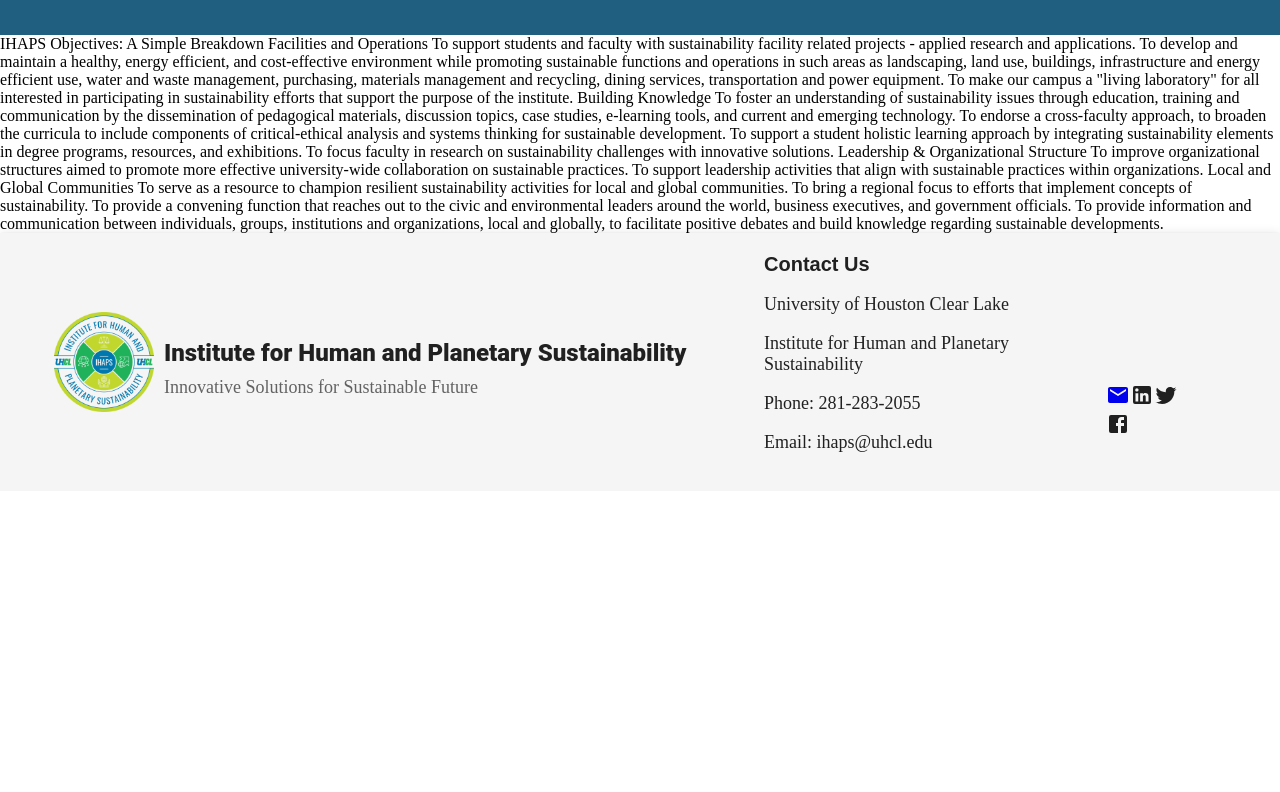
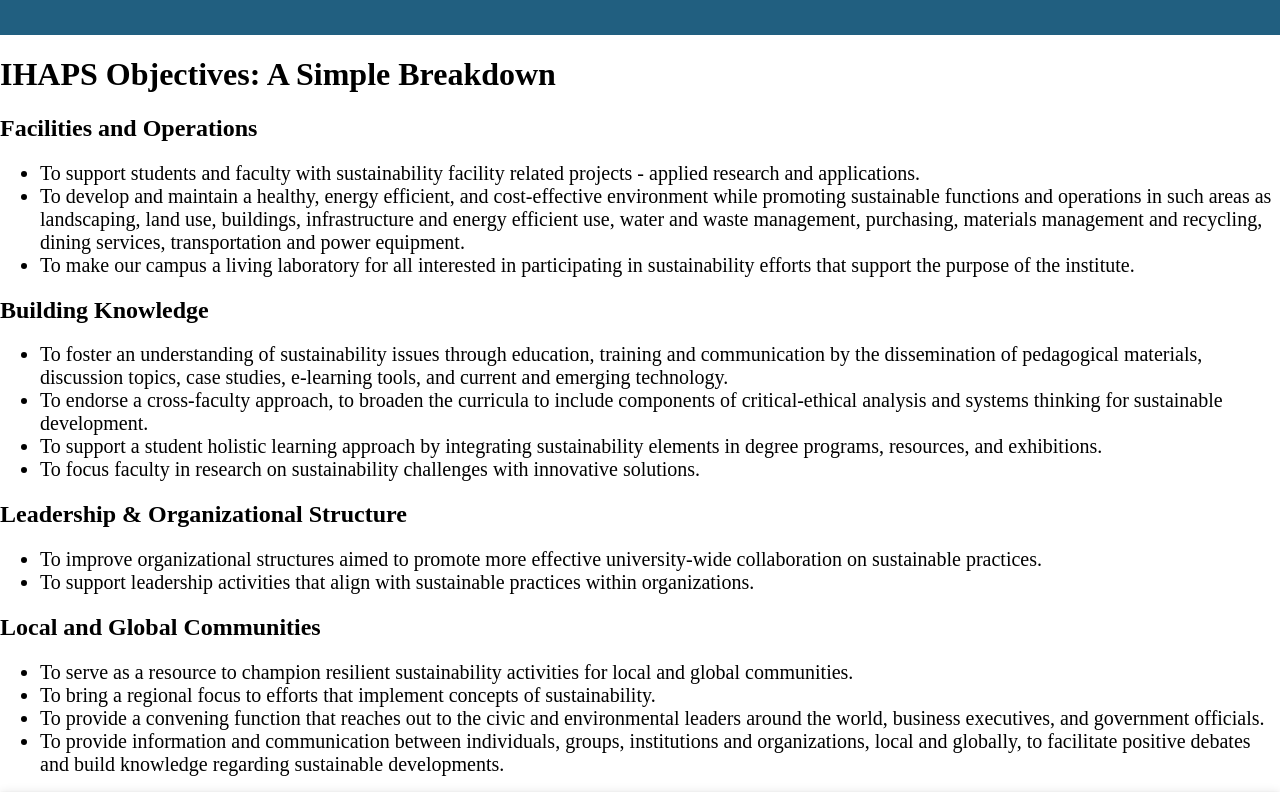
Before and after one commit to sdpreddy1998/IHAPS, a React (Create React App) app in the folder IHAPS-master/: page /#/About in a window 1280 px wide. Shown: the part 428-1220 px from the top of the page. Before the commit the page ends 919 px from the top, so only its background shows below. Built offline with nearby package versions, Linux system fonts and the light colour scheme.

Commit message:
Ui changes

```diff
--- a/IHAPS-master/src/About.js
+++ b/IHAPS-master/src/About.js
@@ -7,6 +7,53 @@
 import Topappbar from './Topappbar';
 import Navigationbar from './Navigationbar';
 function About() {
+    const About_content_list1 = [
+        {
+            content: "To support students and faculty with sustainability facility related projects - applied research and applications."
+        },
+        {
+            content: "To develop and maintain a healthy, energy efficient, and cost-effective environment while promoting sustainable functions and operations in such areas as landscaping, land use, buildings, infrastructure and energy efficient use, water and waste management, purchasing, materials management and recycling, dining services, transportation and power equipment."
+        },
+        {
+            content: "To make our campus a living laboratory for all interested in participating in sustainability efforts that support the purpose of the institute."
+        }
+    ]
+    const About_content_list2 = [
+        {
+            content: "To foster an understanding of sustainability issues through education, training and communication by the dissemination of pedagogical materials, discussion topics, case studies, e-learning tools, and current and emerging technology."
+        },
+        {
+            content: "To endorse a cross-faculty approach, to broaden the curricula to include components of critical-ethical analysis and systems thinking for sustainable development."
+        },
+        {
+            content: "To support a student holistic learning approach by integrating sustainability elements in degree programs, resources, and exhibitions."
+        },
+        {
+            content: "To focus faculty in research on sustainability challenges with innovative solutions."
+        }
+    ]
+    const About_content_list3 = [
+        {
+            content: "To improve organizational structures aimed to promote more effective university-wide collaboration on sustainable practices."
+        },
+        {
+            content: "To support leadership activities that align with sustainable practices within organizations."
+        },
+    ]
+    const About_content_list4 = [
+        {
+            content: " To serve as a resource to champion resilient sustainability activities for local and global communities."
+        },
+        {
+            content: "To bring a regional focus to efforts that implement concepts of sustainability."
+        },
+        {
+            content: "To provide a convening function that reaches out to the civic and environmental leaders around the world, business executives, and government officials."
+        },
+        {
+            content: "To provide information and communication between individuals, groups, institutions and organizations, local and globally, to facilitate positive debates and build knowledge regarding sustainable developments."
+        }
+    ]
     return (
         <div className="main_container" >
             <Topappbar />
@@ -18,24 +65,51 @@
                 </ul>
             </div>
             <div className='about-content'>
-                IHAPS Objectives: A Simple Breakdown
-                Facilities and Operations
-                To support students and faculty with sustainability facility related projects - applied research and applications.
-                To develop and maintain a healthy, energy efficient, and cost-effective environment while promoting sustainable functions and operations in such areas as landscaping, land use, buildings, infrastructure and energy efficient use, water and waste management, purchasing, materials management and recycling, dining services, transportation and power equipment.
-                To make our campus a "living laboratory" for all interested in participating in sustainability efforts that support the purpose of the institute.
-                Building Knowledge
-                To foster an understanding of sustainability issues through education, training and communication by the dissemination of pedagogical materials, discussion topics, case studies, e-learning tools, and current and emerging technology.
-                To endorse a cross-faculty approach, to broaden the curricula to include components of critical-ethical analysis and systems thinking for sustainable development.
-                To support a student holistic learning approach by integrating sustainability elements in degree programs, resources, and exhibitions.
-                To focus faculty in research on sustainability challenges with innovative solutions.
-                Leadership & Organizational Structure
-                To improve organizational structures aimed to promote more effective university-wide collaboration on sustainable practices.
-                To support leadership activities that align with sustainable practices within organizations.
-                Local and Global Communities
-                To serve as a resource to champion resilient sustainability activities for local and global communities.
-                To bring a regional focus to efforts that implement concepts of sustainability.
-                To provide a convening function that reaches out to the civic and environmental leaders around the world, business executives, and government officials.
-                To provide information and communication between individuals, groups, institutions and organizations, local and globally, to facilitate positive debates and build knowledge regarding sustainable developments.
+                <h1>IHAPS Objectives: A Simple Breakdown</h1>
+                <h2>Facilities and Operations</h2>
+                <ul>
+
+                    {
+                        About_content_list1.map((ele, index) =>
+                        (
+                            <li className='about-list-item'>{ele.content}</li>
+
+                        ))
+                    }
+
+                </ul>
+                <h2>  Building Knowledge</h2>
+                <ul>
+                    {
+                        About_content_list2.map((ele, index) =>
+                        (
+                            <li className='about-list-item'>{ele.content}</li>
+
+                        ))
+                    }
+
+                </ul>
+                <h2>Leadership & Organizational Structure</h2>
+                <ul>
+                    {
+                        About_content_list3.map((ele, index) =>
+                        (
+                            <li className='about-list-item'>{ele.content}</li>
+
+                        ))
+                    }
+                </ul>
+                <h2>Local and Global Communities</h2>
+                <ul>
+                    {
+                        About_content_list4.map((ele, index) =>
+                        (
+                            <li className='about-list-item'>{ele.content}</li>
+
+                        ))
+                    }
+
+                </ul>
             </div>
             <Footer />
         </div>
--- a/IHAPS-master/src/App.css
+++ b/IHAPS-master/src/App.css
@@ -453,6 +453,14 @@
   border: 0;
   border-top: 3px solid white;
 }
+.about-content{
+  width:80em;
+  margin-left: auto;
+  margin-right: auto;
+}
+.about-list-item{
+  font-size: 20px;
+}
 
 
 
--- a/IHAPS-master/src/Login.js
+++ b/IHAPS-master/src/Login.js
@@ -1,13 +1,25 @@
 import './App.css';
 import Button from '@mui/material/Button';
 import { Link } from "react-router-dom";
-import React , { Component}  from 'react';
+import React , { Component, useState}  from 'react';
 import Appbar from './Appbar';
 import Footer from './Footer';
 import Topappbar from './Topappbar';
 import Navigationbar from './Navigationbar';
 
 function Login() {
+    const [email,setEmail]=useState("");
+    const [password,setPassword]=useState("");
+    const handleSubmit=()=>{
+        console.log(email,password)
+        if(email==="sai@gmail.com")
+        {
+            if(password==="Saikota123@")
+            {
+                window.location="/WorkGroups"
+            }
+        }
+    }
     return (
         <div className="main_container" >
             <Topappbar/>
@@ -43,7 +55,7 @@
                             UHCL Email
                         </div>
                         <div className='input-text'>
-                            <input type="text" />
+                            <input type="text" onChange={e => setEmail(e.target.value)}/>
                         </div>
                     </div>
                     <div className='items'>
@@ -51,13 +63,13 @@
                             Password
                         </div>
                         <div className='input-text'>
-                            <input type="text" />
+                            <input type="text" onChange={e => setPassword(e.target.value)} />
                         </div>
                     </div>
 
                     <div className='submit-button'>
                         <Link to="/WorkGroups" style={{  textDecoration: "none"}}>
-                            <Button variant="contained" style={{ height: 50, width: "200%" }}>
+                            <Button variant="contained" style={{ height: 50, width: "200%" }} onCLick={handleSubmit}>
                                 Submit
                             </Button>
                         </Link>
--- a/IHAPS-master/src/Register.js
+++ b/IHAPS-master/src/Register.js
@@ -56,7 +56,7 @@
                     </div>
                     <div className='items'>
                         <div className='input-name-small'>
-                            Student ID/ Faculty ID
+                           Position
                         </div>
                         <div className='input-text'>
                             <input type="text" />
```
Also changed, not shown: IHAPS-master/src/ExecutiveDirector.js (+57 -5 lines), IHAPS-master/src/images/megan-topham.jpg (added).
